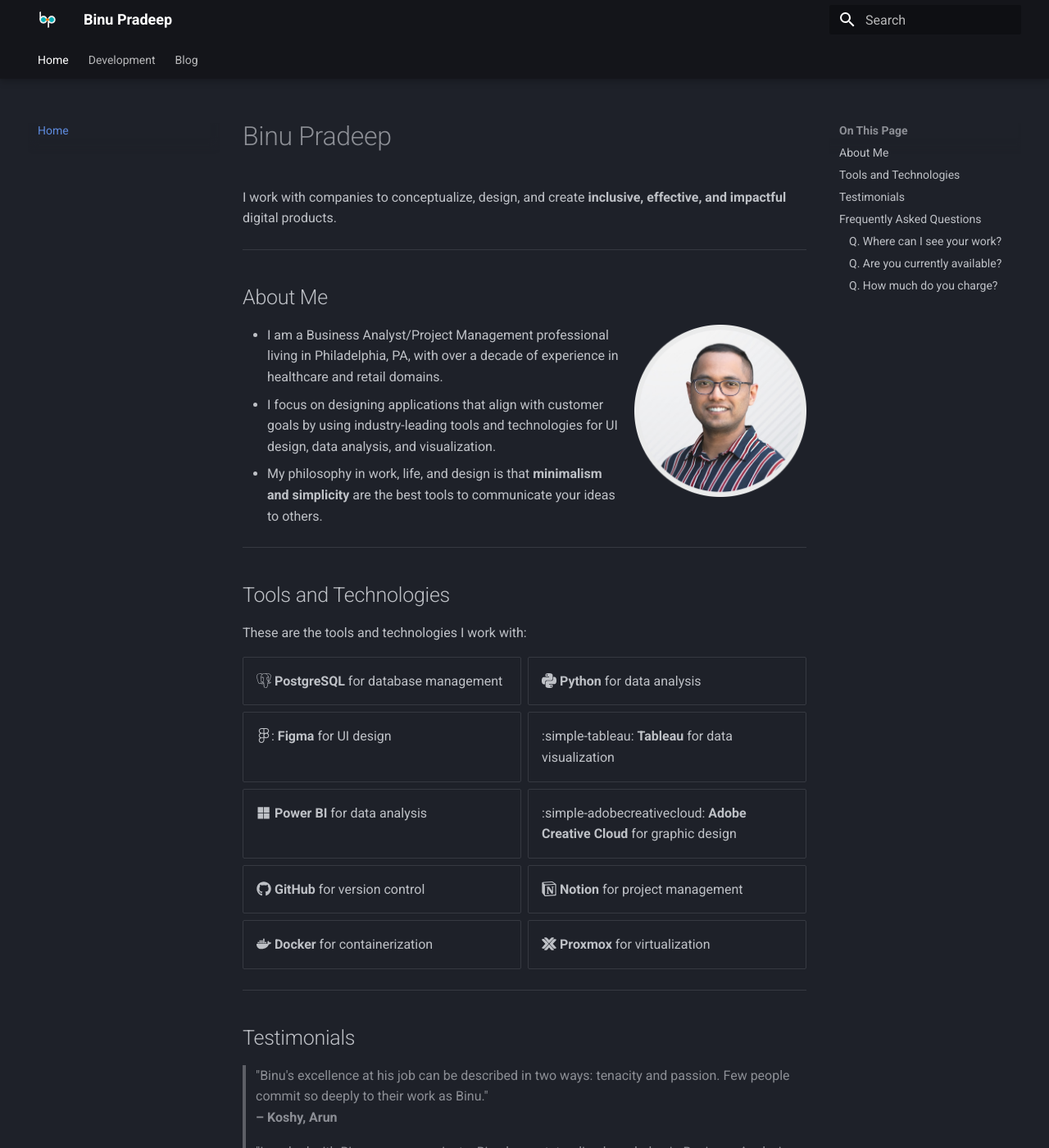
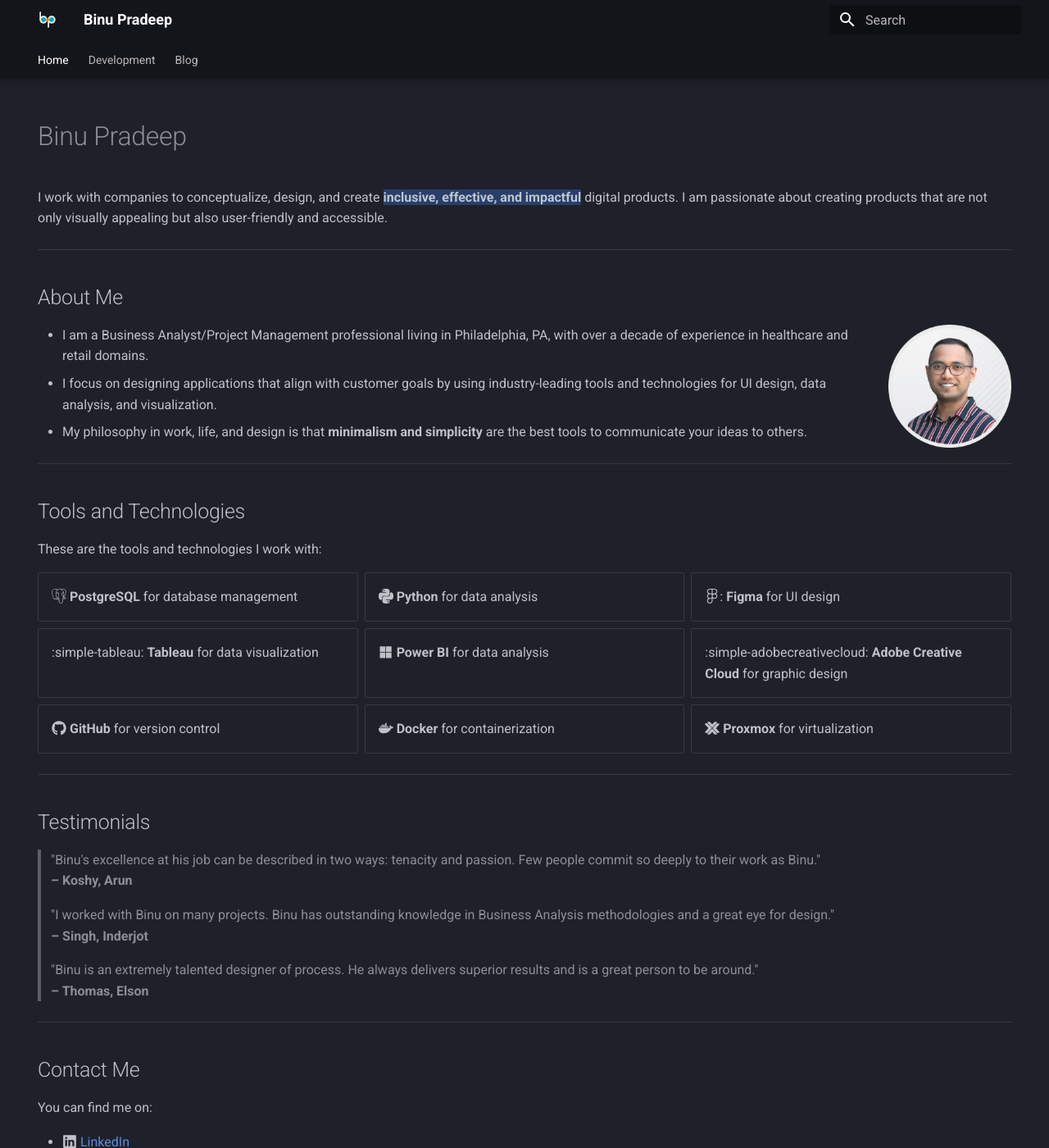
Before and after one commit to binuengoor/binupradeep-mkdocs, an MkDocs documentation site: the page built from docs/index.md, in a window 1280 px wide and 1400 px high. Shown: the whole window at 82% size. Built offline with MkDocs 1.6.1 and Material for MkDocs 9.7.7, drawn with Linux system fonts in a browser that asks for light colours; some of the changed text lies outside the part shown.

Commit message:
set home page width

```diff
--- a/docs/index.md
+++ b/docs/index.md
@@ -1,11 +1,24 @@
+---
+hide:
+  - navigation
+  - toc
+---
+
+<style>
+  .md-grid {
+    max-width: 1220px;
+  }
+</style>
+
+
+
 # Binu Pradeep
 
-I work with companies to conceptualize, design, and create **inclusive, effective, and impactful** digital products.
+I work with companies to conceptualize, design, and create ==**inclusive, effective, and impactful**== digital products. I am passionate about creating products that are not only visually appealing but also user-friendly and accessible.
 
 ---
-
 ## About Me
-![Hero Image](assets/landing/binu.png){ style="float: right; margin-left: 1em; width: 210px;"}
+![Hero Image](assets/landing/binu.png){ align=right width="150px" }
 
 - I am a Business Analyst/Project Management professional living in Philadelphia, PA, with over a decade of experience in healthcare and retail domains.
 - I focus on designing applications that align with customer goals by using industry-leading tools and technologies for UI design, data analysis, and visualization.
@@ -25,7 +38,6 @@
 - :material-microsoft: __Power BI__ for data analysis
 - :simple-adobecreativecloud: __Adobe Creative Cloud__ for graphic design
 - :fontawesome-brands-github: __GitHub__ for version control
-- :simple-notion: __Notion__ for project management
 - :fontawesome-brands-docker: __Docker__ for containerization
 - :simple-proxmox: __Proxmox__ for virtualization
 </div>
@@ -45,19 +57,13 @@
 
 ---
 
-## Frequently Asked Questions
+## Contact Me
 
-### Q. Where can I see your work?
+You can find me on:
 
-[Email me](mailto:contact@binupradeep.com), and I will prepare work samples relevant to your project with accompanying details.
-
-### Q. Are you currently available?
-
-My availability changes depending on my projects. [Email me](mailto:contact@binupradeep.com) to discuss in detail.
-
-### Q. How much do you charge?
-
-[Email me](mailto:contact@binupradeep.com), and I will provide a quote with details of my rate and availability.
+- :fontawesome-brands-linkedin: [LinkedIn](https://www.linkedin.com/in/binupradeep/)
+- :fontawesome-brands-github: [GitHub](https://www.github.com/binuengoor)
+- :material-email-edit: [Email](mailto:mailto:contact@binupradeep.com)
 
 ---
 ![Binu Pradeep Logo](assets/logo.svg){ width="60px" }
--- a/mkdocs.yml
+++ b/mkdocs.yml
@@ -59,6 +59,8 @@
   - git-revision-date-localized:
       type: timeago
       enable_creation_date: true
+      exclude:
+        - index.md
   - resize-images:
       source-dir: assets-large
       target-dir: assets
```
